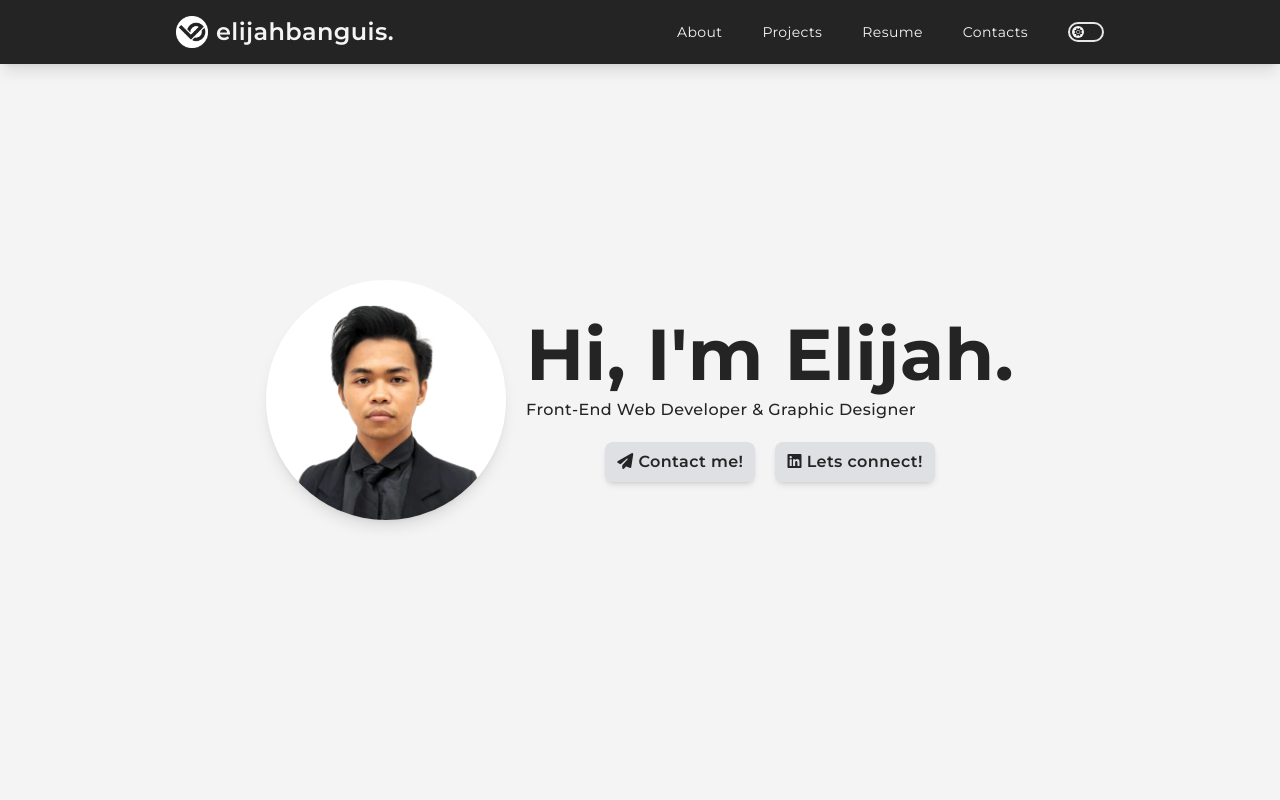
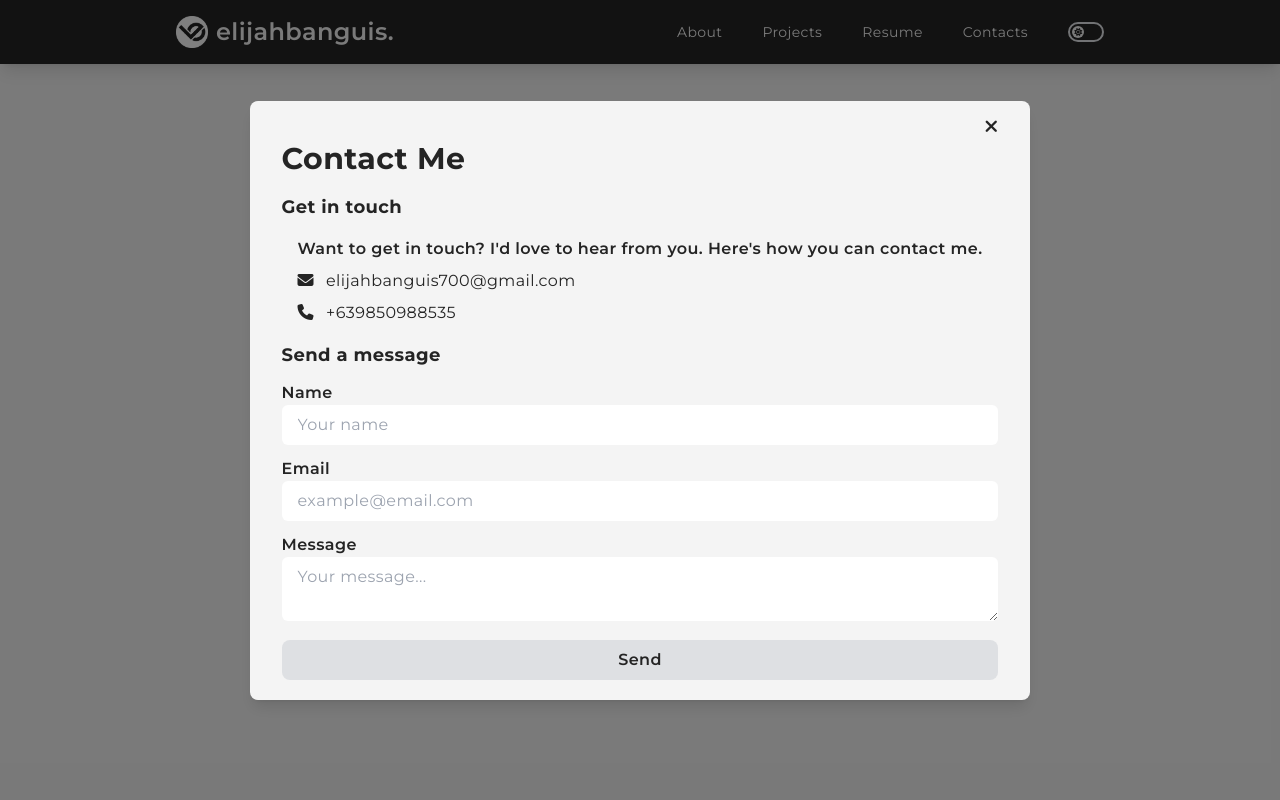
Before and after one commit to Iraija/my-portfolio, a React (Vite) app: page / in a window 1280 px wide. Both pictures are taken after a click on the element "Contacts". Shown: the top 800 px of the page. Built offline with nearby package versions, Linux system fonts and the light colour scheme.

Commit message:
update on making the contacts modal

```diff
--- a/index.html
+++ b/index.html
@@ -3,7 +3,7 @@
   <head>
     <meta charset="UTF-8" />
     <meta name="viewport" content="width=device-width, initial-scale=1.0" />
-    <link rel="icon" href="./public/icon.png" type="image/x-icon" />
+    <link rel="icon" href="./icon.png" type="image/x-icon" />
     <link rel="preconnect" href="https://fonts.googleapis.com">
     <link rel="preconnect" href="https://fonts.gstatic.com" crossorigin>
     <link href="https://fonts.googleapis.com/css2?family=Montserrat:ital,wght@0,100..900;1,100..900&family=Poppins:ital,wght@0,100;0,200;0,300;0,400;0,500;0,600;0,700;0,800;0,900;1,100;1,200;1,300;1,400;1,500;1,600;1,700;1,800;1,900&display=swap" rel="stylesheet">
--- a/src/components/Home.jsx
+++ b/src/components/Home.jsx
@@ -6,22 +6,31 @@ import Projects from "./home/Projects";
 import Resume from "./home/Resume";
 import Footer from "./Footer";
 import SideBar from "./home/general/SideBar";
+import ContactModal from "./home/general/ContactModal";
 
 function Home() {
   const [ darkModeState, setDarkModeState ] = useState(false);
   const [ burgerState, setBurgerState ] = useState(false);
+  const [ contactState, setContactState ] = useState(false);
 
   return (
     <>
-      <div id="darkMode" className={`flex-1 ${darkModeState ? 'bg-dark-mode-B' : 'bg-light-mode-A'} ${darkModeState ? 'text-dark-mode-A' : 'text-light-mode-B'}`}>
-        <Navigation burgerState={burgerState} setBurgerState={setBurgerState} darkModeState={darkModeState} setDarkModeState={setDarkModeState}/>
+      <div className={`flex-1 ${darkModeState ? 'bg-dark-mode-B' : 'bg-light-mode-A'} ${darkModeState ? 'text-dark-mode-A' : 'text-light-mode-B'}`}>
+
+        <Navigation burgerState={burgerState} setBurgerState={setBurgerState} darkModeState={darkModeState} setDarkModeState={setDarkModeState} contactState={contactState} setContactState={setContactState}/>
         <Hero />
         <About />
         <Projects />
         <Resume />
         <Footer />
 
-        {burgerState && <SideBar burgerState={burgerState} setBurgerState={setBurgerState}/>}
+        {burgerState &&
+          <SideBar setBurgerState={setBurgerState} setContactState={setContactState}/>
+        }
+        {contactState &&
+          <ContactModal darkModeState={darkModeState} setContactState={setContactState} />
+        }
+
       </div>
     </>
   )
--- a/src/components/Navigation.jsx
+++ b/src/components/Navigation.jsx
@@ -3,7 +3,7 @@ import { Link } from "react-scroll";
 import LightDarkMode from "./home/general/LightDarkMode";
 import Logo from "../assets/images/logo.png";
 
-function Navigation({ burgerState, setBurgerState, darkModeState, setDarkModeState }) {
+function Navigation({ burgerState, setBurgerState, darkModeState, setDarkModeState, contactState, setContactState }) {
 
   return (
     <>
@@ -39,7 +39,7 @@ function Navigation({ burgerState, setBurgerState, darkModeState, setDarkModeSta
                 </Link>
               </li>
               <li>
-                <p className="cursor-pointer hover:opacity-75 duration-500">Contacts</p>
+                <p onClick={() => setContactState(!contactState)} className="cursor-pointer hover:opacity-75 duration-500">Contacts</p>
               </li>
               <li>
                 <LightDarkMode darkModeState={darkModeState} setDarkModeState={setDarkModeState}/>
--- /dev/null
+++ b/src/components/home/general/ContactModal.jsx
@@ -0,0 +1,47 @@
+import React from "react"
+
+function Modal({ darkModeState, setContactState }) {
+
+  return (
+    <div className="fixed top-0 left-0 h-screen w-screen bg-black bg-opacity-50 flex justify-center items-center px-[2rem]">
+        <div className={`px-[2rem] ${darkModeState ? 'bg-dark-mode-B' : 'bg-light-mode-A'} rounded-lg shadow-lg`}>
+          <div className="flex justify-end">
+            <button onClick={() => setContactState(prevState => !prevState)} className="pt-3 text-lg"><i className="fa-solid fa-xmark"></i></button>
+          </div>
+          <div className="pb-5 text-xs md:text-base">
+            <h1 className="text-2xl md:text-3xl font-bold">Contact Me</h1>
+            <div className="py-2">
+              <p className="text-sm md:text-lg font-bold py-2">Get in touch</p>
+              <div className="py-2 px-4 flex flex-col gap-2">
+                <p className="font-semibold">Want to get in touch? I'd love to hear from you. Here's how you can contact me.</p>
+                <div className="flex gap-3">
+                  <span><i className="fa-solid fa-envelope"></i></span><p>elijahbanguis700@gmail.com</p>
+                </div>
+                <div className="flex gap-3">
+                  <span><i className="fa-solid fa-phone"></i></span><p>+639850988535</p>
+                </div>
+              </div>
+            </div>
+            <form action="" className="w-full font-semibold flex flex-col gap-3">
+              <h1 className="font-bold text-sm md:text-lg">Send a message</h1>
+              <div>
+                <p>Name</p>
+                <input required type="text" placeholder="Your name" className="w-full font-normal px-4 py-2 rounded-md"/>
+              </div>
+              <div>
+                <p>Email</p>
+                <input required type="text" placeholder="example@email.com" className="w-full font-normal px-4 py-2 rounded-md"/>
+              </div>
+              <div>
+                <p>Message</p>
+                <textarea required name="" id="" cols="30" rows="2" placeholder="Your message..." className="w-full font-normal px-4 py-2 rounded-md"></textarea>
+              </div>
+              <button className="w-full px-4 py-2 bg-gray-400 rounded-lg bg-opacity-25 hover:bg-opacity-50 duration-500">Send</button>
+            </form>
+          </div>
+        </div>
+    </div>
+  )
+}
+
+export default Modal;
--- a/src/components/home/general/SideBar.jsx
+++ b/src/components/home/general/SideBar.jsx
@@ -1,34 +1,38 @@
 import React from "react"
 import { Link } from "react-scroll";
-import LightDarkMode from "./LightDarkMode";
 
-function SideBar({ burgerState, setBurgerState }) {
+function SideBar({ setBurgerState, setContactState }) {
+
+    const handleContact = () => {
+        setBurgerState(prevState => !prevState);
+        setContactState(prevState => !prevState);
+    }
 
   return (
     <>
         <div className="fixed h-screen w-screen top-0 left-0 bg-black bg-opacity-50 flex justify-end">
             <div className="bg-light-mode-B w-[12rem] px-5 text-light-mode-A">
                 <div className="w-full flex justify-end">
-                    <button onClick={() => setBurgerState(!burgerState)} className="text-lg py-2"><i className="fa-solid fa-xmark"></i></button>
+                    <button onClick={() => setBurgerState(prevState => !prevState)} className="text-lg py-2"><i className="fa-solid fa-xmark"></i></button>
                 </div>
                 <ul className="flex flex-col gap-5 text-xs">
                     <li>
                         <Link to="about" spy={true} smooth={true} offset={-75} duration={500} >
-                            <p onClick={() => setBurgerState(!burgerState)} className="cursor-pointer hover:opacity-75 duration-500 flex flex-row gap-5 items-center"><i className="fa-solid fa-user w-2"></i><span>About</span></p>
+                            <p onClick={() => setBurgerState(prevState => !prevState)} className="cursor-pointer hover:opacity-75 duration-500 flex flex-row gap-5 items-center"><i className="fa-solid fa-user w-2"></i><span>About</span></p>
                         </Link>
                     </li>
                     <li>
                         <Link to="projects" spy={true} smooth={true} offset={-75} duration={500} >
-                            <p onClick={() => setBurgerState(!burgerState)} className="cursor-pointer hover:opacity-75 duration-500 flex flex-row gap-5 items-center"><i className="fa-solid fa-diagram-project w-2"></i><span>Projects</span></p>
+                            <p onClick={() => setBurgerState(prevState => !prevState)} className="cursor-pointer hover:opacity-75 duration-500 flex flex-row gap-5 items-center"><i className="fa-solid fa-diagram-project w-2"></i><span>Projects</span></p>
                         </Link>
                     </li>
                     <li>
                         <Link to="resume" spy={true} smooth={true} offset={-75} duration={500} >
-                            <p onClick={() => setBurgerState(!burgerState)} className="cursor-pointer hover:opacity-75 duration-500 flex flex-row gap-5 items-center"><i className="fa-solid fa-file w-2"></i><span>Resume</span></p>
+                            <p onClick={() => setBurgerState(prevState => !prevState)} className="cursor-pointer hover:opacity-75 duration-500 flex flex-row gap-5 items-center"><i className="fa-solid fa-file w-2"></i><span>Resume</span></p>
                         </Link>
                     </li>
                     <li>
-                        <p onClick={() => setBurgerState(!burgerState)} className="cursor-pointer hover:opacity-75 duration-500 flex flex-row gap-5 items-center"><i className="fa-solid fa-paper-plane w-2"></i><span>Contacts</span></p>
+                        <p onClick={handleContact} className="cursor-pointer hover:opacity-75 duration-500 flex flex-row gap-5 items-center"><i className="fa-solid fa-paper-plane w-2"></i><span>Contacts</span></p>
                     </li>
                 </ul>
             </div>
```
